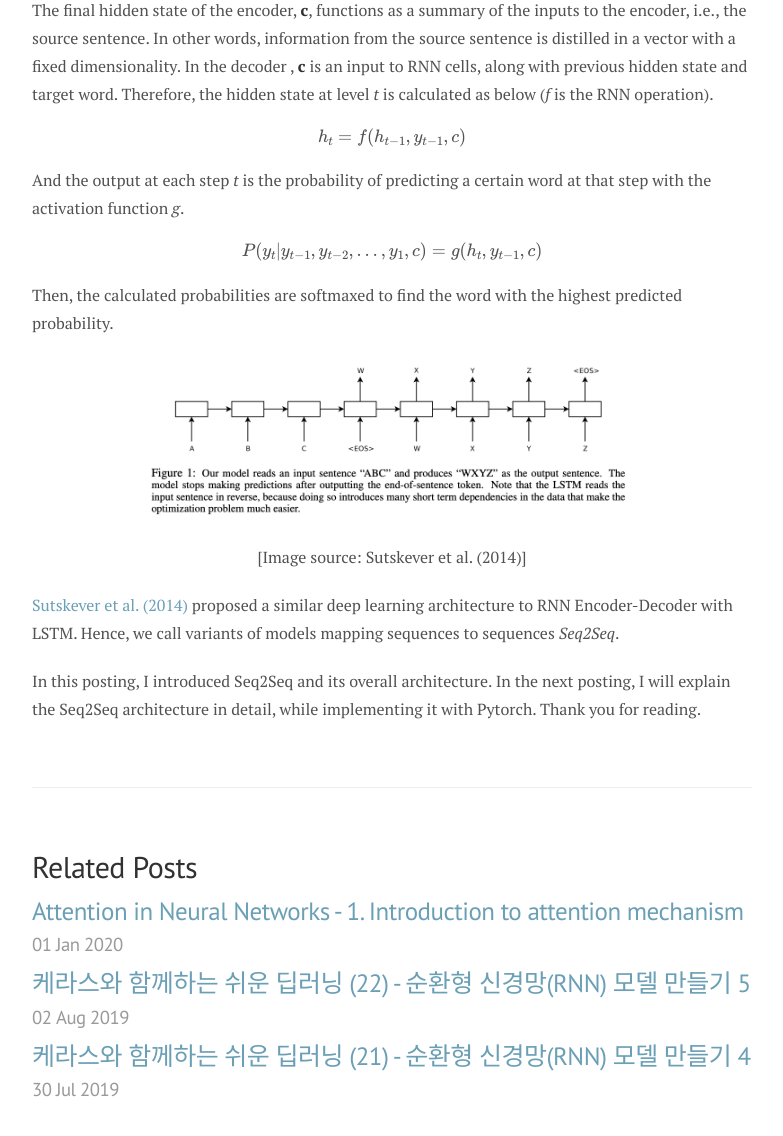
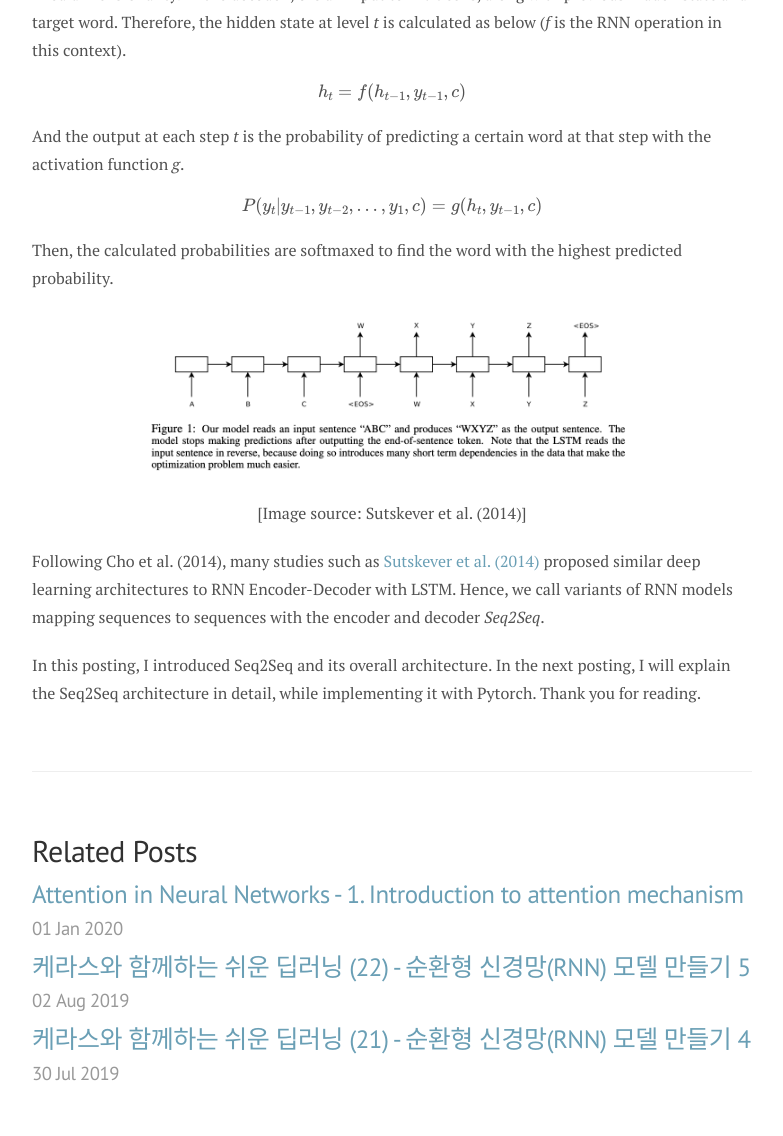
Before and after one commit to buomsoo-kim/buomsoo-kim.github.io, a Jekyll site: the page built from _posts/2020-01-09-Attention-mechanism-2.md.md, in a window 1280 px wide and 1400 px high, scrolled down 3373 px, cut to the strip 249-1385 px from the top of the window. Shown: the whole strip, without its empty margins (248-1031 px from the left). Built offline with Jekyll 4.4.1, drawn with Linux system fonts in a browser that asks for light colours; nearby versions of some CDN libraries; formulas are drawn with MathJax 3; comment, search, counter and statistics services are not loaded.

Commit message:
Update 2020-01-09-Attention-mechanism-2.md.md

```diff
--- a/_posts/2020-01-09-Attention-mechanism-2.md.md
+++ b/_posts/2020-01-09-Attention-mechanism-2.md.md
@@ -20,14 +20,15 @@
 Deep neural networks are highly effective tools to model non-linear data for various tasks. It has been proven to be effective in various tasks, e.g., image classification and sentence classification. However, conventional architectures such as multilayer perceptrons  are less effective in modeling sequences such as signals and natural language. Therefore, Seq2Seq was proposed to map sequence inputs to sequence outputs. Seq2Seq can process variable-length vectors, mapping them to variable-length vectors.
 
 <p align = "center">
-<img src ="/data/images/2020-01-09/bret-kavanaugh-_af0_qAh4K4-unsplash.jpg" width = "600px"/>
+<img src ="/data/images/2020-01-09/bret-kavanaugh-_af0_qAh4K4-unsplash.jpg" width = "400px"/>
+[Photo by Bret Kavanaugh on Unsplash]
 </p>
-[Photo by Bret Kavanaugh on Unsplash]
+
 
 Consider the classical application of Seq2Seq to the machine translation task, i.e., translating French sentences (source) to English ones (target). Notice that source sentences have different lengths in terms of words (or characters). The first French sentence "On y va," which is translated into "Let's go" in English, has three words or the second, third, and fourth sentences have four, five, and six, respectively. Also, the number of target words are not fixed as well - it can be two to six words in this example.
 
 <p align = "center">
-<img src ="/data/images/2020-01-09/Picture1.png" width = "400px"/>
+<img src ="/data/images/2020-01-09/Picture1.png" width = "600px"/>
 </p>
 
 Another potential problem of machine translation is that source (and target) words are often dependent on each other. For instance, when we see the word "I" at the start of the sentence, we are more likely to see "am" as the second word than "are." Conversely, if we see "You," we are likely to see "are" than "am." Thus, it is important to model temporal dependencies among different words (and characters) in a sentence.
@@ -51,7 +52,7 @@
 [Image source: [Understanding LSTM Networks](https://colah.github.io/posts/2015-08-Understanding-LSTMs/)]
 </p>
 
-The final hidden state of the encoder, **c**, functions as a summary of the inputs to the encoder, i.e., the source sentence. In other words, information from the source sentence is distilled in a vector with a fixed dimensionality. In the decoder , **c** is an input to RNN cells, along with previous hidden state and target word. Therefore, the hidden state at level *t* is calculated as below (*f* is the RNN operation).
+The final hidden state of the encoder, **c**, functions as a summary of the inputs to the encoder, i.e., the source sentence. In other words, information from the source sentence is distilled in a vector with a fixed dimensionality. In the decoder , **c** is an input to RNN cells, along with previous hidden state and target word. Therefore, the hidden state at level *t* is calculated as below (*f* is the RNN operation in this context).
 
 \begin{equation}
 h_t = f(h_{t-1}, y_{t-1}, c)
@@ -70,7 +71,7 @@
 [Image source: Sutskever et al. (2014)]
 </p>
 
-[Sutskever et al. (2014)](https://papers.nips.cc/paper/5346-sequence-to-sequence-learning-with-neural-networks.pdf) proposed a similar deep learning architecture to RNN Encoder-Decoder with LSTM. Hence, we call variants of models mapping sequences to sequences *Seq2Seq*.
+Following Cho et al. (2014), many studies such as [Sutskever et al. (2014)](https://papers.nips.cc/paper/5346-sequence-to-sequence-learning-with-neural-networks.pdf) proposed similar deep learning architectures to RNN Encoder-Decoder with LSTM. Hence, we call variants of RNN models mapping sequences to sequences with the encoder and decoder *Seq2Seq*.
 
 
 In this posting, I introduced Seq2Seq and its overall architecture. In the next posting, I will explain the Seq2Seq architecture in detail, while implementing it with Pytorch. Thank you for reading.
```
